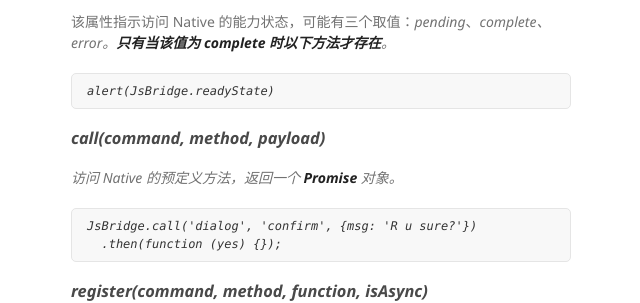
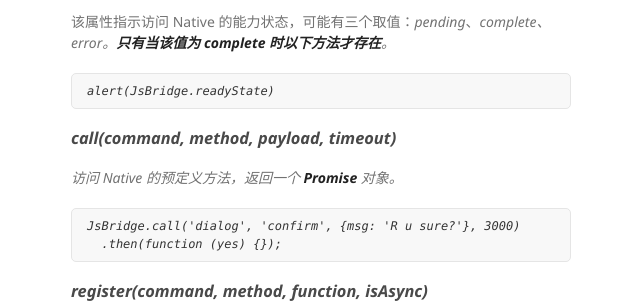
Before and after one commit to yanni4night/NWBridge, a website: page index.html in a window 1280 px wide. Shown: the part 3860-4163 px from the top of the page, without its empty margins (499-1139 px from the left). Drawn offline with Linux system fonts and the light colour scheme.

Commit message:
update API

```diff
--- a/index.html
+++ b/index.html
@@ -136,9 +136,9 @@ iframe.src = "scheme://data?p=%7B%22message%22%3A%22I%20am%20Yanni4night%22%7D";
       <h3>readyState 属性</h3>
       <p>该属性指示访问 Native 的能力状态，可能有三个取值：<i>pending</i>、<i>complete</b>、<i>error</i>。<strong>只有当该值为 <em>complete</em> 时以下方法才存在</strong>。</p>
       <pre><code>alert(JsBridge.readyState)</code></pre>
-      <h3>call(command, method, payload)</h3>
+      <h3>call(command, method, payload, timeout)</h3>
       <p>访问 Native 的预定义方法，返回一个 <strong>Promise</strong> 对象。</p>
-<pre><code>JsBridge.call('dialog', 'confirm', {msg: 'R u sure?'})
+<pre><code>JsBridge.call('dialog', 'confirm', {msg: 'R u sure?'}, 3000)
   .then(function (yes) {});</code></pre>
       <h3>register(command, method, function, isAsync)</h3>
       <p>注册一个在 Webview 定义的供 Native 调用的 API。</p>
```
